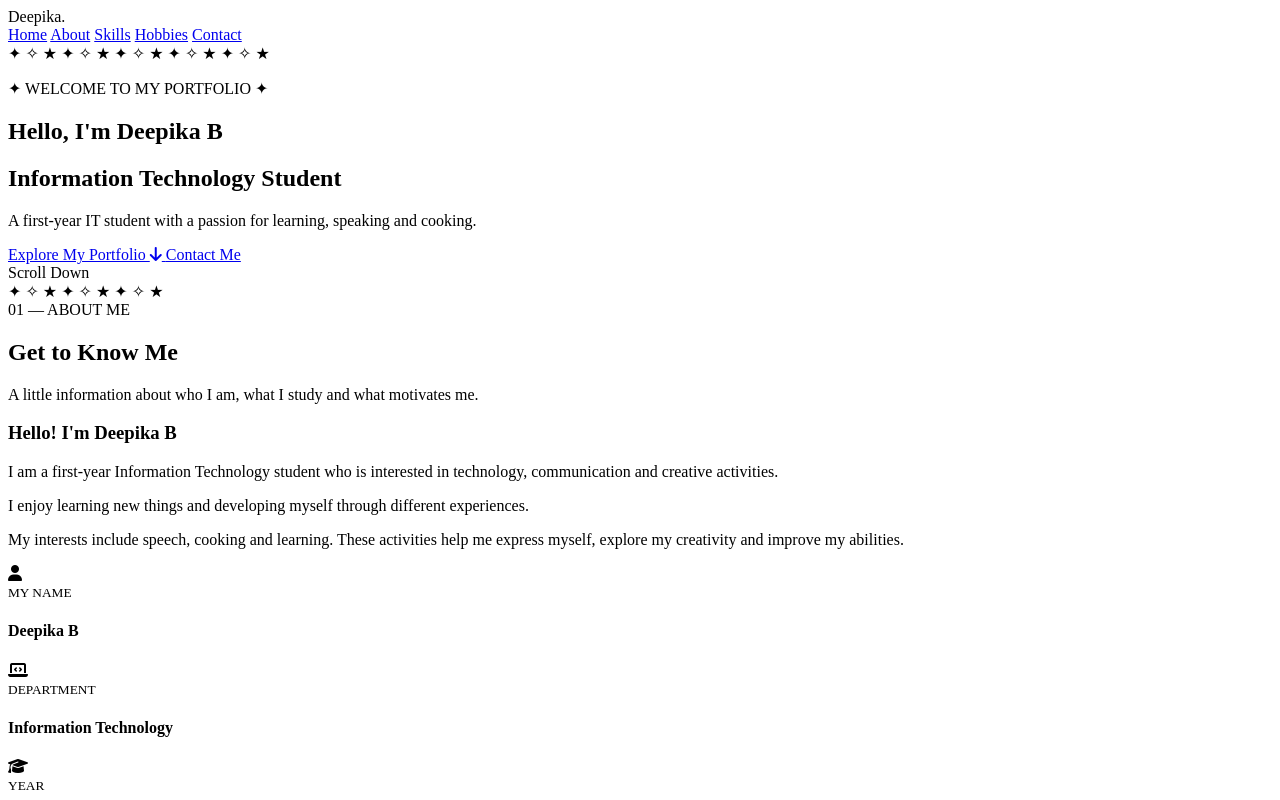
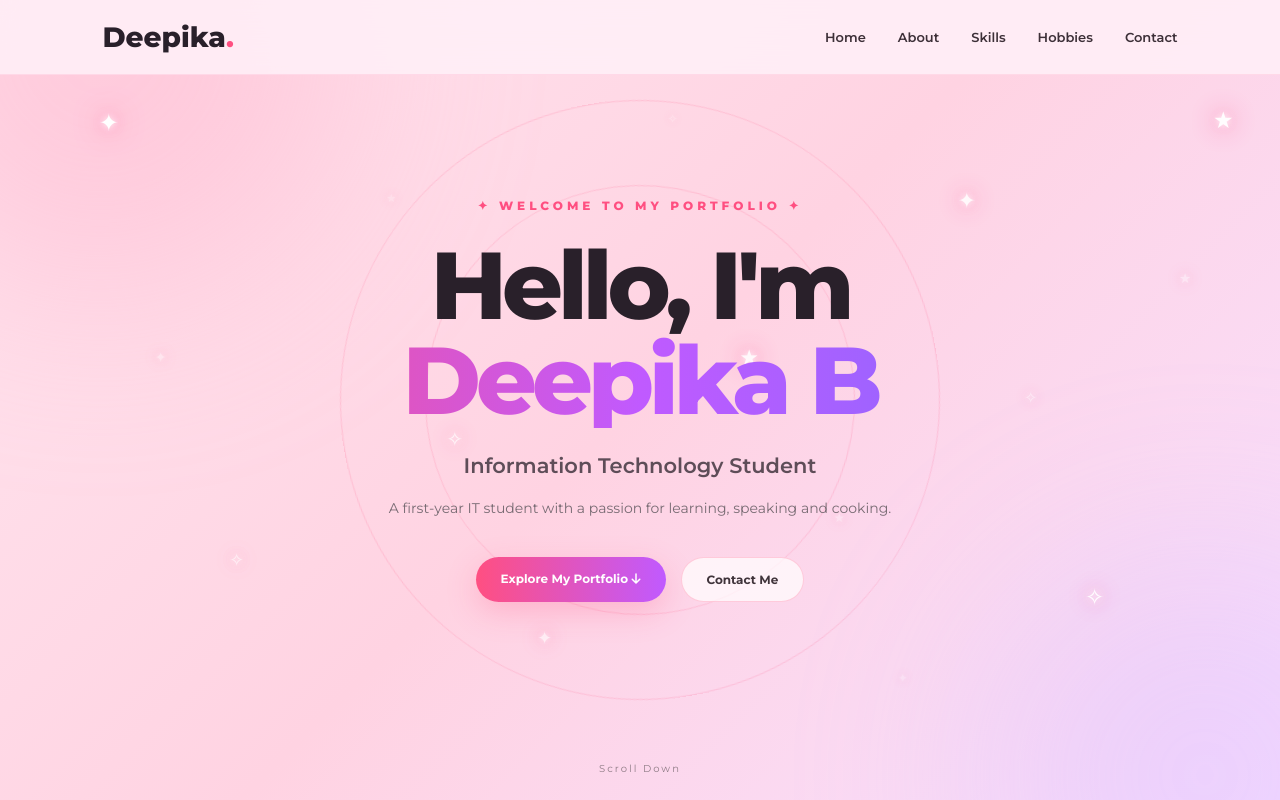
Before and after one commit to deepika10820-eng/My-Portfolio, a plain HTML site: page index.html in a window 1280 px wide. Shown: the top 800 px of the page. Drawn offline with Linux system fonts and the light colour scheme.

Commit message:
Update index.html

```diff
--- a/index.html
+++ b/index.html
@@ -18,7 +18,7 @@
     <link rel="stylesheet"
         href="https://cdnjs.cloudflare.com/ajax/libs/font-awesome/6.5.2/css/all.min.css">
 
-    <link rel="stylesheet" href="style6.css">
+    <link rel="stylesheet" href="style.css">
 </head>
 
 <body>
```
